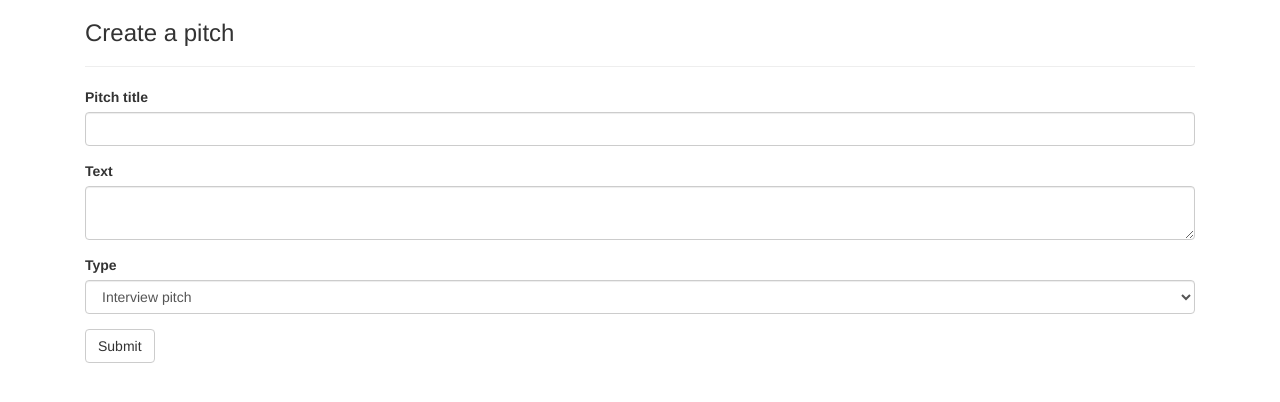
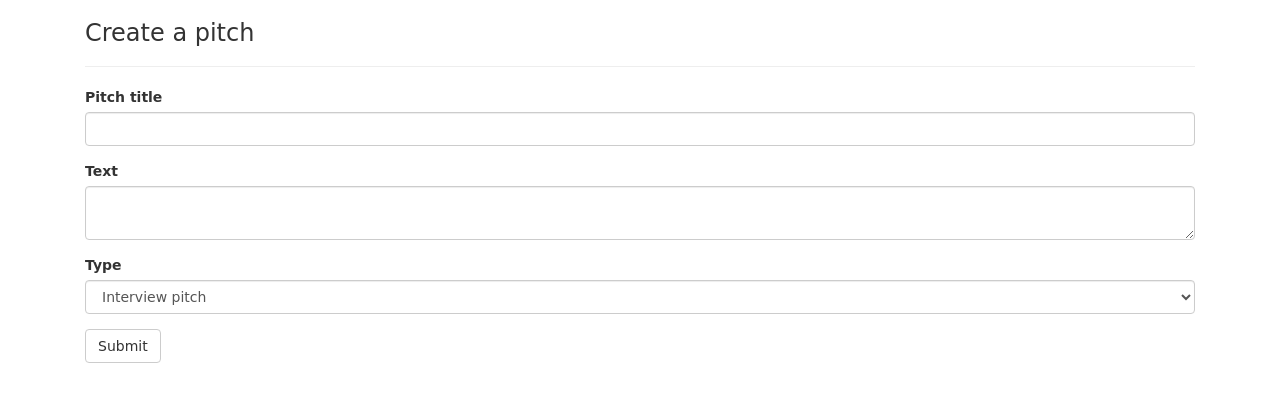
Before and after one commit to rose-okoth/sixty-seconds, a Flask app: page /pitch/new in a window 1280 px wide. Shown: the part 52-454 px from the top of the page. Run offline with Flask 2, Linux system fonts and the light colour scheme; the visitor is signed in with stand-in values (Sample User, id 1); data comes from the database, SQL or seed files in the repository; some libraries are stand-ins or nearby versions.

Commit message:
modified the font

```diff
--- a/app/templates/new_pitch.html
+++ b/app/templates/new_pitch.html
@@ -2,13 +2,13 @@
 {% import "bootstrap/wtf.html" as wtf %}
 
 {% block content %}
-    <div class="container">
+<link href="https://fonts.googleapis.com/css2?family=Patrick+Hand&display=swap" rel="stylesheet">
+<div class="container" style="font-family: 'Indie+Flower', cursive;">
         <div class="col-md-12">
             <h3>Create a pitch</h3>
             <hr>
             {{ wtf.quick_form(pitch_form) }}
         </div>
-
-    </div>
+</div>
 
 {% endblock %}
```
